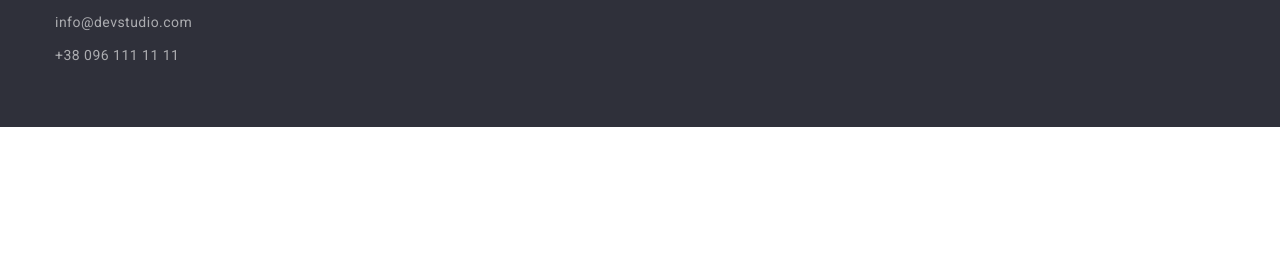
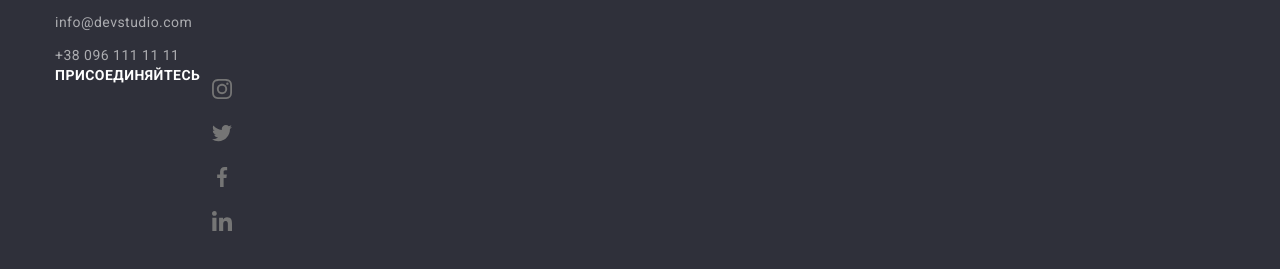
Before and after one commit to Targitay02/goit-markup-hw-04, a plain HTML site: page index.html in a window 1280 px wide. Shown: the part 2876-3145 px from the top of the page. Before the commit the page ends 3003 px from the top, so only its background shows below. Drawn offline with nearby package versions, Linux system fonts and the light colour scheme.

```diff
--- a/css/styles.css
+++ b/css/styles.css
@@ -485,7 +485,10 @@ fill: #AFB1B8;
     line-height: 1.9;
 }
 
+
+
 /* Footer */
+
 .footer {
     background-color: var(--footer-background-color);
     padding-top: 60px;
@@ -497,6 +500,7 @@ fill: #AFB1B8;
     }
 
 .address {
+    /* display: flex; */
     margin-top: 20px;
 }
 
@@ -525,3 +529,15 @@ fill: #AFB1B8;
 .address-link:focus {
     color: var(--active-color);
 }
+
+.join-title {
+    font-weight: bold;
+    font-size: 14px;
+    line-height: 1.15;
+    text-transform: uppercase;
+    color: var(--primary-title-color);
+}
+
+.join {
+    display: flex;
+}
--- a/index.html
+++ b/index.html
@@ -312,6 +312,7 @@
     <footer class="footer">
         <div class="container">
         <a href="./index.html" class="logo link">Web<span class="logo-footer">Studio</span></a>
+        <div class="addres-box">
         <address class="address">
             <ul class="address-list list">
                 <li class="address-item">
@@ -326,6 +327,40 @@
             </ul>
         </address>
         </div>
+            <div class="join">
+                <h3 class="join-title">ПРИСОЕДИНЯЙТЕСЬ</h3>
+                <ul class="join-list list">
+                    <li class="social-item">
+                        <a class="social-link link">
+                            <div class="social-box">
+                            <svg class="social-icon" width="20" height="20"> <use href="./images/sprite.svg#icon-instagram"></use></svg>
+                            </div>
+                        </a>
+                    </li>
+                    <li class="social-item">
+                        <a class="social-link link">
+                            <div class="social-box">
+                            <svg class="social-icon" width="20" height="20"> <use href="./images/sprite.svg#icon-twitter"></use></svg>
+                            </div>
+                        </a>
+                    </li>
+                    <li class="social-item">
+                        <a class="social-link link">
+                            <div class="social-box">
+                            <svg class="social-icon" width="20" height="20"> <use href="./images/sprite.svg#icon-facebook"></use></svg>
+                            </div>
+                        </a>
+                    </li>
+                    <li class="social-item">
+                        <a class="social-link link">
+                            <div class="social-box">
+                            <svg class="social-icon" width="20" height="20"> <use href="./images/sprite.svg#icon-linkedin"></use></svg>
+                            </div>
+                        </a>
+                    </li>
+                </ul>
+            </div>
+        </div>
     </footer>
 
 </body>
```
